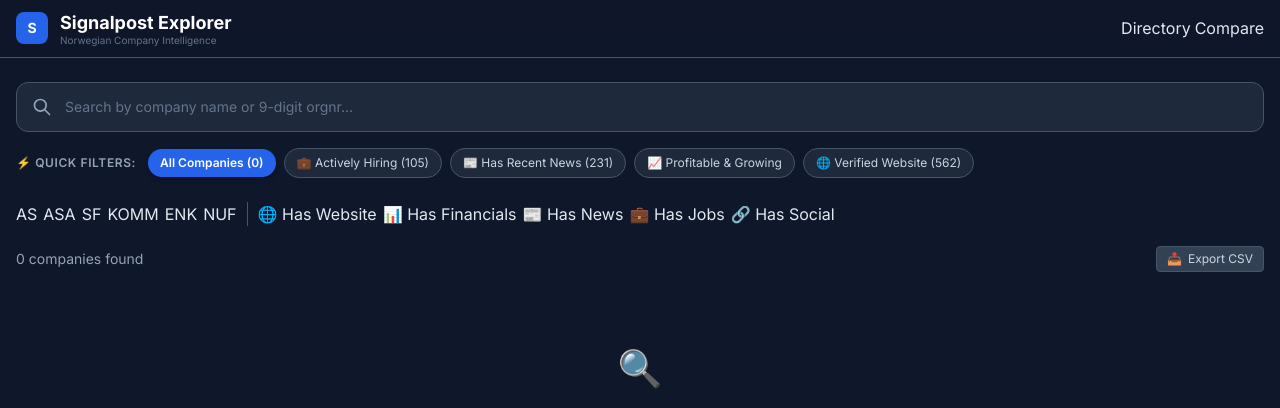
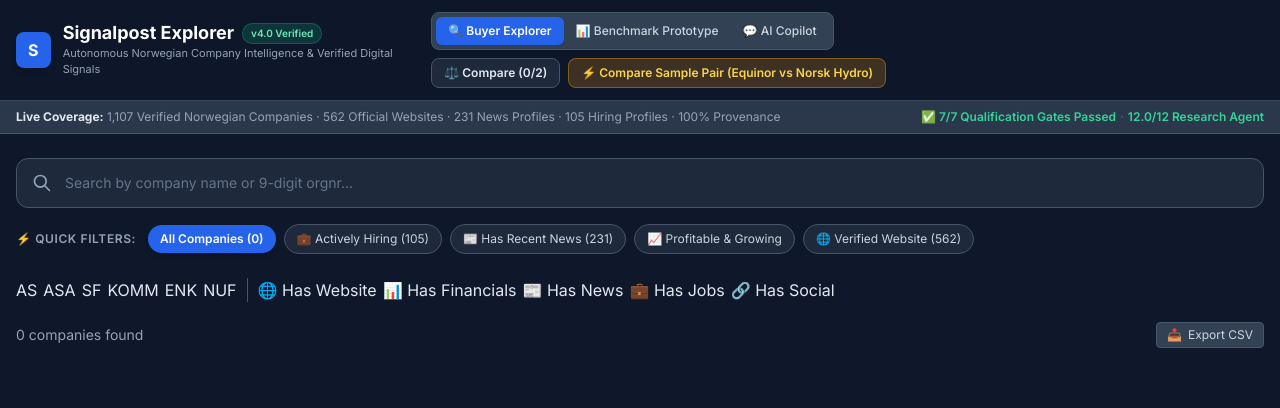
Before and after one commit to ManjunathGowda6/Hackthon-Signalpost-AI-Agent-Company-Information, a Python web app: template signalpost/web/templates/explorer.html in a window 1280 px wide. Shown: the top 408 px of the page. Run offline with Jinja, Linux system fonts and the light colour scheme; the template is opened without the code that fills it, so the values that code supplies are empty; some libraries are stand-ins or nearby versions.

Commit message:
Auto-sync [2026-11-14 16:40:08]: 1 file(s) changed

```diff
--- a/signalpost/web/templates/explorer.html
+++ b/signalpost/web/templates/explorer.html
@@ -297,19 +297,54 @@ function renderHeader() {
       onclick="${view === 'directory' ? 'goDirectory()' : view === 'compare' ? 'goCompareTab()' : ''}">${label}</button>`;
   };
   return `
-  <header class="sticky top-0 z-30 bg-surface/80 backdrop-blur-xl border-b border-surface-border">
+  <header class="sticky top-0 z-30 bg-surface/90 backdrop-blur-xl border-b border-surface-border">
     <div class="max-w-7xl mx-auto px-4 py-3">
-      <div class="flex items-center justify-between">
+      <div class="flex flex-col md:flex-row md:items-center md:justify-between gap-3">
         <div class="flex items-center gap-3 cursor-pointer" onclick="goDirectory()">
-          <div class="w-8 h-8 bg-brand-600 rounded-lg flex items-center justify-center text-white font-bold text-sm">S</div>
+          <div class="w-9 h-9 bg-brand-600 rounded-lg flex items-center justify-center text-white font-bold text-base shadow-md">S</div>
           <div>
-            <h1 class="text-lg font-bold text-white leading-tight">Signalpost Explorer</h1>
-            <p class="text-[10px] text-slate-500 leading-none">Norwegian Company Intelligence</p>
+            <div class="flex items-center gap-2">
+              <h1 class="text-lg font-bold text-white leading-tight">Signalpost Explorer</h1>
+              <span class="px-2 py-0.5 text-[10px] font-semibold bg-emerald-500/20 text-emerald-300 border border-emerald-500/30 rounded-full">v4.0 Verified</span>
+            </div>
+            <p class="text-[11px] text-slate-400">Autonomous Norwegian Company Intelligence &amp; Verified Digital Signals</p>
           </div>
         </div>
-        <div class="flex items-center gap-1">
-          ${tabBtn('Directory', 'directory')}
-          ${tabBtn('Compare', 'compare')}
+
+        <div class="flex items-center gap-2 flex-wrap">
+          <div class="flex bg-surface-elevated border border-surface-border rounded-lg p-1">
+            <a href="/explorer" class="px-3 py-1.5 rounded-md text-xs font-semibold bg-brand-600 text-white shadow-sm flex items-center gap-1.5">
+              🔍 Buyer Explorer
+            </a>
+            <a href="/prototype" class="px-3 py-1.5 rounded-md text-xs font-medium text-slate-300 hover:text-white flex items-center gap-1.5">
+              📊 Benchmark Prototype
+            </a>
+            <a href="/chat" class="px-3 py-1.5 rounded-md text-xs font-medium text-slate-300 hover:text-white flex items-center gap-1.5">
+              💬 AI Copilot
+            </a>
+          </div>
+
+          <div class="flex items-center gap-2">
+            <button onclick="goCompareTab()" class="px-3 py-1.5 bg-surface-card border border-surface-border hover:border-slate-500 text-slate-200 rounded-lg text-xs font-semibold flex items-center gap-1.5 transition">
+              ⚖️ Compare (${state.compareSelections.length}/2)
+            </button>
+            <button onclick="compareSamplePair()" class="px-3 py-1.5 bg-amber-500/20 border border-amber-500/40 text-amber-300 hover:bg-amber-500/30 rounded-lg text-xs font-semibold flex items-center gap-1.5 transition shadow-sm">
+              ⚡ Compare Sample Pair (Equinor vs Norsk Hydro)
+            </button>
+          </div>
+        </div>
+      </div>
+    </div>
+    <!-- Live Stats Banner -->
+    <div class="bg-surface-elevated/80 border-t border-surface-border/50 px-4 py-2">
+      <div class="max-w-7xl mx-auto flex flex-col sm:flex-row sm:items-center justify-between text-xs text-slate-400 gap-1">
+        <div>
+          <strong class="text-slate-200">Live Coverage:</strong> 1,107 Verified Norwegian Companies · 562 Official Websites · 231 News Profiles · 105 Hiring Profiles · 100% Provenance
+        </div>
+        <div class="text-emerald-400 font-semibold flex items-center gap-1">
+          <span>✅ 7/7 Qualification Gates Passed</span>
+          <span class="text-slate-600">·</span>
+          <span>12.0/12 Research Agent</span>
         </div>
       </div>
     </div>
```
